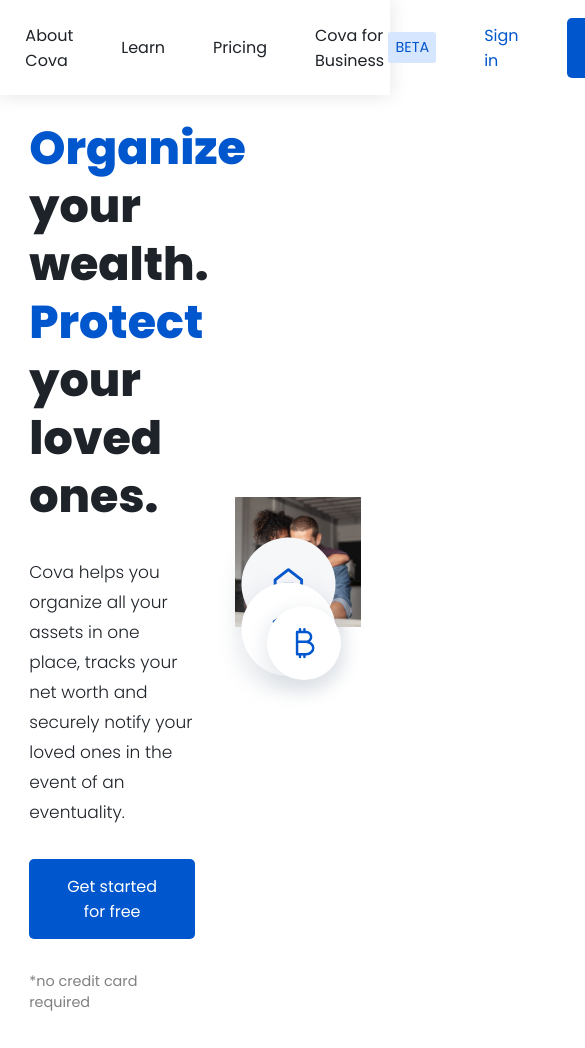
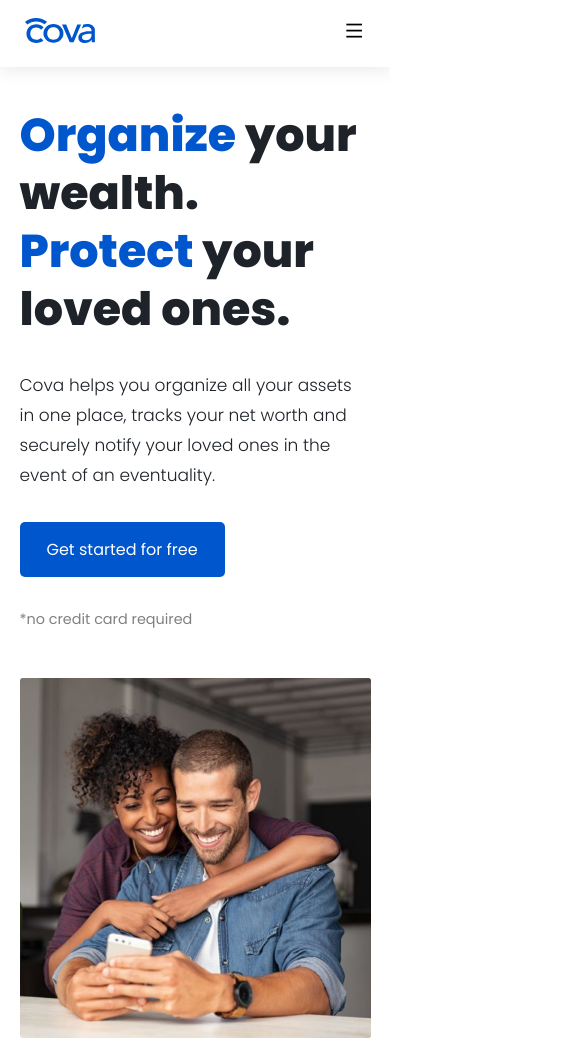
Before and after one commit to Akohjesse/getcova-clone-tutorial-forJessica, a plain HTML site: page index.html in a window 390 px wide. Shown: the top 1048 px of the page, 585 px wide, since content can reach past the window. Before the commit the page ends 1013 px from the top, so only its background shows below. Drawn offline with nearby package versions, Linux system fonts and the light colour scheme.

Commit message:
Tutorial code files from Jessica lesson

```diff
--- a/index.html
+++ b/index.html
@@ -6,6 +6,7 @@
     <meta http-equiv="X-UA-Compatible" content="IE=edge">
     <meta name="viewport" content="width=device-width, initial-scale=1.0">
     <link rel="stylesheet" href="./styles.css">
+    <link href="https://cdn.jsdelivr.net/npm/remixicon@2.5.0/fonts/remixicon.css" rel="stylesheet">
     <title>Cova | Track all your assets in one place</title>
 </head>
 <body>
@@ -30,6 +31,9 @@
                    </div>
                  </ul>
              </nav>
+             <div class="menu">
+                <i class="ri-menu-line"></i>
+             </div>
         </div>
     </header>
     <section class="hero flex">
--- a/styles.scss
+++ b/styles.scss
@@ -8,6 +8,7 @@ $blue-color: #0056cd;
 }
 body{
     font-family: 'Poppins', sans-serif;
+    overflow-x:hidden;
 }
 .col{
     color: $blue-color;
@@ -27,6 +28,15 @@ body{
     justify-content: space-between;
     align-items: center;
 }
+.menu{
+    display: none;
+    @media screen and (max-width:1180px){
+        display: block;
+        i{
+            font-size: 1.3em;
+        }
+    }
+}
 header{
     padding: 1.1rem 0px;
     box-shadow: 0px 0px 18px 1px #e6e6e6;
@@ -37,6 +47,9 @@ header{
         }
     }
     nav{
+        @media screen and (max-width:1180px){
+            display: none;
+        }
         ul{
             display: flex;
             gap: 0 3rem;
@@ -68,11 +81,23 @@ header{
     padding-top: 6%;
     width: 85%;
     margin: 0 auto;
+    @media screen and (max-width:950px){
+        flex-direction: column;
+        width: 70%;
+        gap: 3rem;
+    }
+    @media screen and (max-width:600px){
+        padding-top: 10%;
+         width: 90%;
+    }
     .txt{
         width: 50%;
         display: flex;
         flex-direction: column;
         gap: 2rem 0;
+        @media screen and (max-width:950px){
+             width: 100%;
+        }
         h1{
             font-weight: 800;
             line-height: 58px;
@@ -104,6 +129,9 @@ header{
     }
     .img{
         width:38% ;
+        @media screen and (max-width:950px){
+            width: 100%;
+       }
         position: relative;
         img{
             width: 100%;
@@ -112,16 +140,25 @@ header{
             top: 17%;
             left: -15%;
             position: absolute;
+            @media screen and (max-width:600px){
+visibility: hidden;
+            }
         }
         .icon2{
             top: 50%;
             left: -15%;
             position: absolute;
+            @media screen and (max-width:600px){
+                visibility: hidden;
+                            }
         }
         .icon3{
             bottom:-5rem;
             left: 10%;
             position: absolute;
+            @media screen and (max-width:600px){
+                visibility: hidden;
+                            }
         }
     }
 }
```
Also changed, not shown: styles.css, 1 other file.
